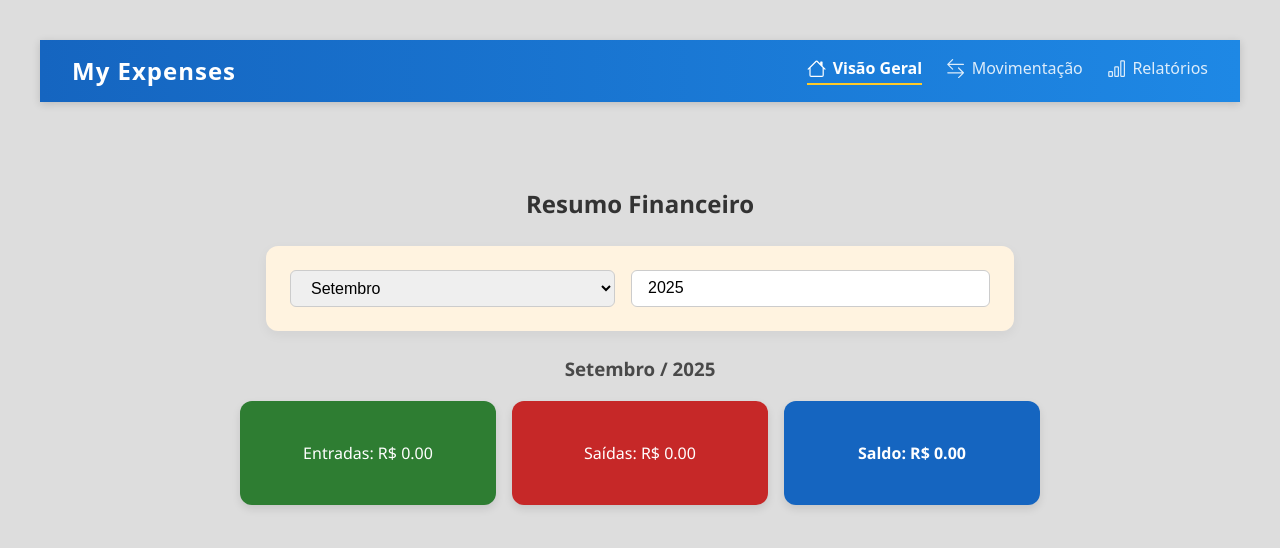
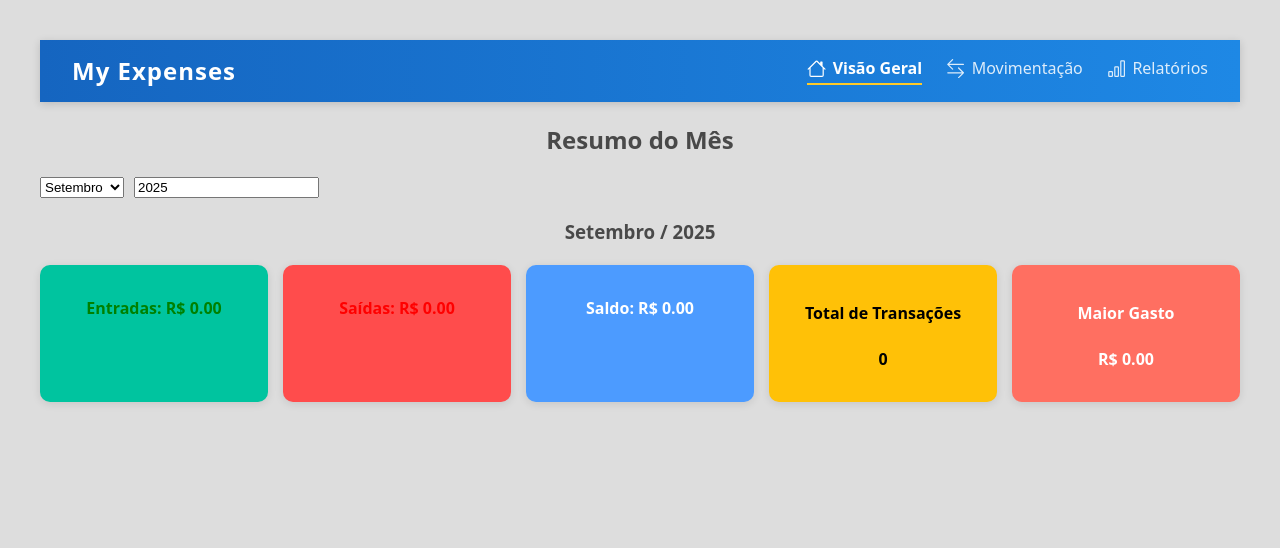
Before and after one commit to diegotriches/app-my-expenses_react-ts, a React (Vite) app: page / in a window 1280 px wide. Shown: the top 548 px of the page. Built offline with nearby package versions, Linux system fonts and the light colour scheme.

Commit message:
Local Storage implementada para armazenar informações

```diff
--- a/src/App.tsx
+++ b/src/App.tsx
@@ -1,4 +1,4 @@
-import { useState } from "react";
+import { useState, useEffect } from "react";
 import { BrowserRouter, Routes, Route } from "react-router-dom";
 import type { Transacao } from './types/transacao'
 
@@ -13,19 +13,50 @@ import './App.css'
 function App() {
   const [transacoes, setTransacoes] = useState<Transacao[]>([]);
 
+  useEffect(() => { // Carrega o Local Storage ao iniciar
+    const dadosSalvos = localStorage.getItem("transacoes");
+    if (dadosSalvos) {
+      setTransacoes(JSON.parse(dadosSalvos));
+    }
+  }, []);
+
+  useEffect(() => { // Salva no Local Storage sempre que mudar
+    localStorage.setItem("transacoes", JSON.stringify(transacoes));
+  }, [transacoes]);
+
+  const adicionarTransacao = (nova: Transacao) => { // Adicionar transação
+    setTransacoes((prev) => [...prev, nova]);
+  };
+
+  const editarTransacao = (atualizada: Transacao) => { // Editar transação
+    setTransacoes((prev) => prev.map((t) => (t.id === atualizada.id ? atualizada : t))
+    );
+  };
+
+  const excluirTransacao = (id: number) => {
+    setTransacoes((prev) => prev.filter((t) => t.id !== id));
+  };
+
   return (
+    <div>
       <BrowserRouter>
         <Navbar />
         <Routes>
-                <Route path="/" element={<Home transacoes={transacoes}/>} />
+          <Route path="/" element={<Home transacoes={transacoes} />} />
           <Route
             path="/movimentacao"
-                    element={<Movimentacao transacoes={transacoes} setTransacoes={setTransacoes} />}
+            element={<Movimentacao
+              transacoes={transacoes}
+              adicionarTransacao={adicionarTransacao}
+              editarTransacao={editarTransacao}
+              excluirTransacao={excluirTransacao}
+            />}
           />
           <Route path="/relatorios" element={<Relatorios transacoes={transacoes} />} />
-                <Route path="/categorias" element={<Categorias/>} />
+          <Route path="/categorias" element={<Categorias />} />
         </Routes>
       </BrowserRouter>
+    </div>
   );
 }
 
--- a/src/routes/Home.css
+++ b/src/routes/Home.css
@@ -1,62 +1,45 @@
-#resumo-container {
-  max-width: 800px;
-  margin: 2rem auto;
-  padding: 2rem;
-  font-family: 'Segoe UI', Tahoma, Geneva, Verdana, sans-serif;
+.home-container {
+  padding: 20px;
 }
 
-h2 {
-  text-align: center;
-  margin-bottom: 1.5rem;
-  color: #333;
+.filtros-periodo {
+  display: flex;
+  gap: 10px;
+  margin-bottom: 20px;
 }
 
-.filtros {
-  display: flex;
-  justify-content: center;
-  gap: 1rem;
-  margin-bottom: 1rem;
+.cards-container {
+  display: grid;
+  grid-template-columns: repeat(auto-fit, minmax(140px, 1fr));
+  gap: 15px;
 }
 
-.filtros select,
-.filtros input[type="number"] {
-  padding: 0.5rem 1rem;
-  font-size: 1rem;
-  border-radius: 6px;
-  border: 1px solid #ccc;
+.card {
+  padding: 15px;
+  border-radius: 10px;
+  color: #fff;
+  text-align: center;
+  box-shadow: 0 2px 8px rgba(0,0,0,0.1);
+  font-weight: bold;
 }
 
-/* Container dos cards */
-.cards-container {
-  display: flex;
-  gap: 1rem;
-  justify-content: space-between;
-  margin-top: 1rem;
+.card.entrada {
+  background-color: #00C49F;
 }
 
-/* Estilo geral dos cards */
-.card {
-  flex: 1;
-  padding: 1.5rem;
-  border-radius: 12px;
-  color: #fff;
-  text-align: center;
-  box-shadow: 0 4px 8px rgba(0,0,0,0.1);
+.card.saida {
+  background-color: #FF4C4C;
 }
 
-.card h4 {
-  margin-bottom: 0.5rem;
+.card.saldo {
+  background-color: #4C9BFF;
 }
 
-/* Cores específicas */
-.entradas {
-  background-color: #2e7d32; /* verde */
+.card.transacoes {
+  background-color: #FFC107;
+  color: #000;
 }
 
-.saidas {
-  background-color: #c62828; /* vermelho */
+.card.maior-gasto {
+  background-color: #FF6F61;
 }
-
-.saldo {
-  background-color: #1565c0; /* azul */
-}
--- a/src/routes/Home.tsx
+++ b/src/routes/Home.tsx
@@ -30,15 +30,21 @@ function Home({ transacoes }: Props) {
 
   const saldo = totalEntradas - totalSaidas;
 
+  const numeroTransacoes = transacoesFiltradas.length;
+
+  const maiorGasto = transacoesFiltradas
+    .filter((t) => t.tipo === "Saída")
+    .reduce((max, t) => (t.valor > max ? t.valor : max), 0);
+
   const meses = [
     "Janeiro", "Fevereiro", "Março", "Abril", "Maio", "Junho", "Julho", "Agosto", "Setembro", "Outubro", "Novembro", "Dezembro"
   ];
 
   return (
-    <div id="resumo-container">
-      <h2>Resumo Financeiro</h2>
+    <div id="home-container">
+      <h2>Resumo do Mês</h2>
 
-      <div className="filtros">
+      <div className="filtros-periodo">
         <select
           value={mesSelecionado}
           onChange={(e) => setMesSelecionado(Number(e.target.value))}
@@ -60,15 +66,28 @@ function Home({ transacoes }: Props) {
       <h3>{meses[mesSelecionado]} / {anoSelecionado}</h3>
 
       <div className="cards-container">
-        <div className="card entradas">
-          <p id="entradas">Entradas: R$ {totalEntradas.toFixed(2)}</p>
+        <div className="card entrada">
+          <p>Entradas: R$ {totalEntradas.toFixed(2)}</p>
         </div>
-        <div className="card saidas">
-          <p id="saidas">Saídas: R$ {totalSaidas.toFixed(2)}</p>
+
+        <div className="card saida">
+          <p>Saídas: R$ {totalSaidas.toFixed(2)}</p>
         </div>
+
         <div className="card saldo">
           <p><strong>Saldo: R$ {saldo.toFixed(2)}</strong></p>
         </div>
+
+        <div className="card transacoes">
+          <h4>Total de Transações</h4>
+          <p>{numeroTransacoes}</p>
+        </div>
+
+        <div className="card maior-gasto">
+          <h4>Maior Gasto</h4>
+          <p>R$ {maiorGasto.toFixed(2)}</p>
+        </div>
+
       </div>
     </div>
   );
--- a/src/routes/Movimentacao.tsx
+++ b/src/routes/Movimentacao.tsx
@@ -9,10 +9,12 @@ import './Movimentacao.css'
 
 interface Props {
     transacoes: Transacao[];
-    setTransacoes: React.Dispatch<React.SetStateAction<Transacao[]>>;
+    adicionarTransacao: (nova: Transacao) => void;
+    editarTransacao: (atualizada: Transacao) => void;
+    excluirTransacao: (id: number) => void;
 }
 
-function Movimentacao({ transacoes, setTransacoes }: Props) {
+function Movimentacao({ transacoes, adicionarTransacao, editarTransacao, excluirTransacao }: Props) {
 
     const [data, setData] = useState(""); // Recebe as informações da data
     const [tipo, setTipo] = useState<"Entrada" | "Saída">("Entrada"); // Recebe as informações do tipo
@@ -48,21 +50,27 @@ function Movimentacao({ transacoes, setTransacoes }: Props) {
     const adicionarOuEditarTransacao = () => { // Adiciona a transação
         if (!data || !descricao || !valor || !categoria) return; // Verifica se as informações foram preenchidas? VERIFICAR
 
+        const valorNumber = Number(valor);
+
         if (editandoId) {
-            const transacoesAtualizadas = transacoes.map((t) => t.id === editandoId ? { ...t, tipo, descricao, valor: Number(valor), categoria, data } : t);
-            setTransacoes(transacoesAtualizadas);
+            const transacaoAtualizada: Transacao = {
+                id: editandoId,
+                data,
+                tipo,
+                descricao,
+                valor: valorNumber,
+                categoria,
+            };
+            editarTransacao(transacaoAtualizada);
 
         } else {
-            const valorNumber = Number(valor);
 
             if (modoLancamento === "Parcelado" && parcelas > 1) {
-                const novasParcelas: Transacao[] = [];
-
                 for (let i = 1; i <= parcelas; i++) {
                     const dataParcela = new Date(data);
                     dataParcela.setMonth(dataParcela.getMonth() + (i - 1));
 
-                    novasParcelas.push({
+                    adicionarTransacao({
                         id: Date.now() + i,
                         data: dataParcela.toISOString().split("T")[0],
                         tipo,
@@ -72,17 +80,12 @@ function Movimentacao({ transacoes, setTransacoes }: Props) {
                         categoria,
                     });
                 }
-
-                setTransacoes([...transacoes, ...novasParcelas]);
-            }
-            else if (modoLancamento === "Recorrente" && mesesRecorrencia > 1) {
-                const novasRecorrencias: Transacao[] = [];
-
+            } else if (modoLancamento === "Recorrente" && mesesRecorrencia > 1) {
                 for (let i = 0; i < mesesRecorrencia; i++) {
                     const dataRecorrencia = new Date(data);
                     dataRecorrencia.setMonth(dataRecorrencia.getMonth() + i);
 
-                    novasRecorrencias.push({
+                    adicionarTransacao({
                         id: Date.now() + i,
                         data: dataRecorrencia.toISOString().split("T")[0],
                         tipo,
@@ -92,21 +95,15 @@ function Movimentacao({ transacoes, setTransacoes }: Props) {
                         categoria,
                     });
                 }
-
-                setTransacoes([...transacoes, ...novasRecorrencias]);
-            }
-
-            else {
-                const novaTransacao: Transacao = { // Determina quais informações serão inseridas e armazenadas na constante novaTransacao e que irá jogar os dados no array Transacao
+            } else {
+                adicionarTransacao ({ // Determina quais informações serão inseridas e armazenadas na constante novaTransacao e que irá jogar os dados no array Transacao
                     id: Date.now(),
                     data,
                     tipo,
                     descricao,
                     valor: valorNumber,
                     categoria,
-                };
-
-                setTransacoes([...transacoes, novaTransacao]); // Armazena a nova transação dentro do Array de transações, sem sobrepôr as anteriores
+                });
             }
         }
 
@@ -123,14 +120,6 @@ function Movimentacao({ transacoes, setTransacoes }: Props) {
         setDescricao(transacao.descricao);
         setValor(transacao.valor.toString());
         setCategoria(transacao.categoria);
-    };
-
-    const excluirTransacao = (id: number) => {
-        const confirmacao = window.confirm("Tem certeza que deseja excluir esta movimentação?");
-        if (confirmacao) {
-            setTransacoes(transacoes.filter((t) => t.id !== id));
-            if (editandoId === id) limparCampos();
-        }
     };
 
     const categoriasDisponiveis = tipo === "Entrada" ? categoriasEntrada : categoriasSaida;
```
Lines whose indentation alone changed are shown as unchanged.
